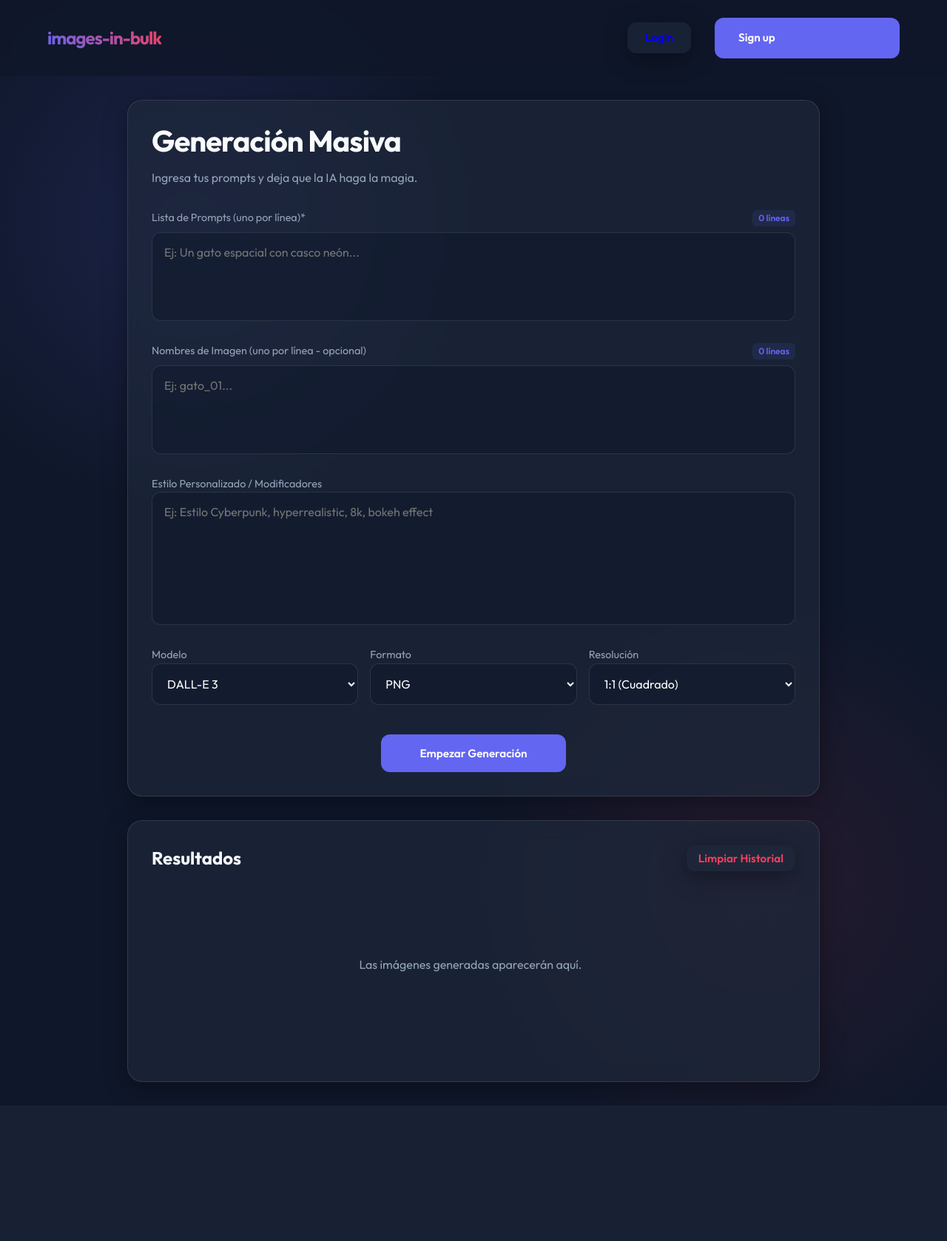
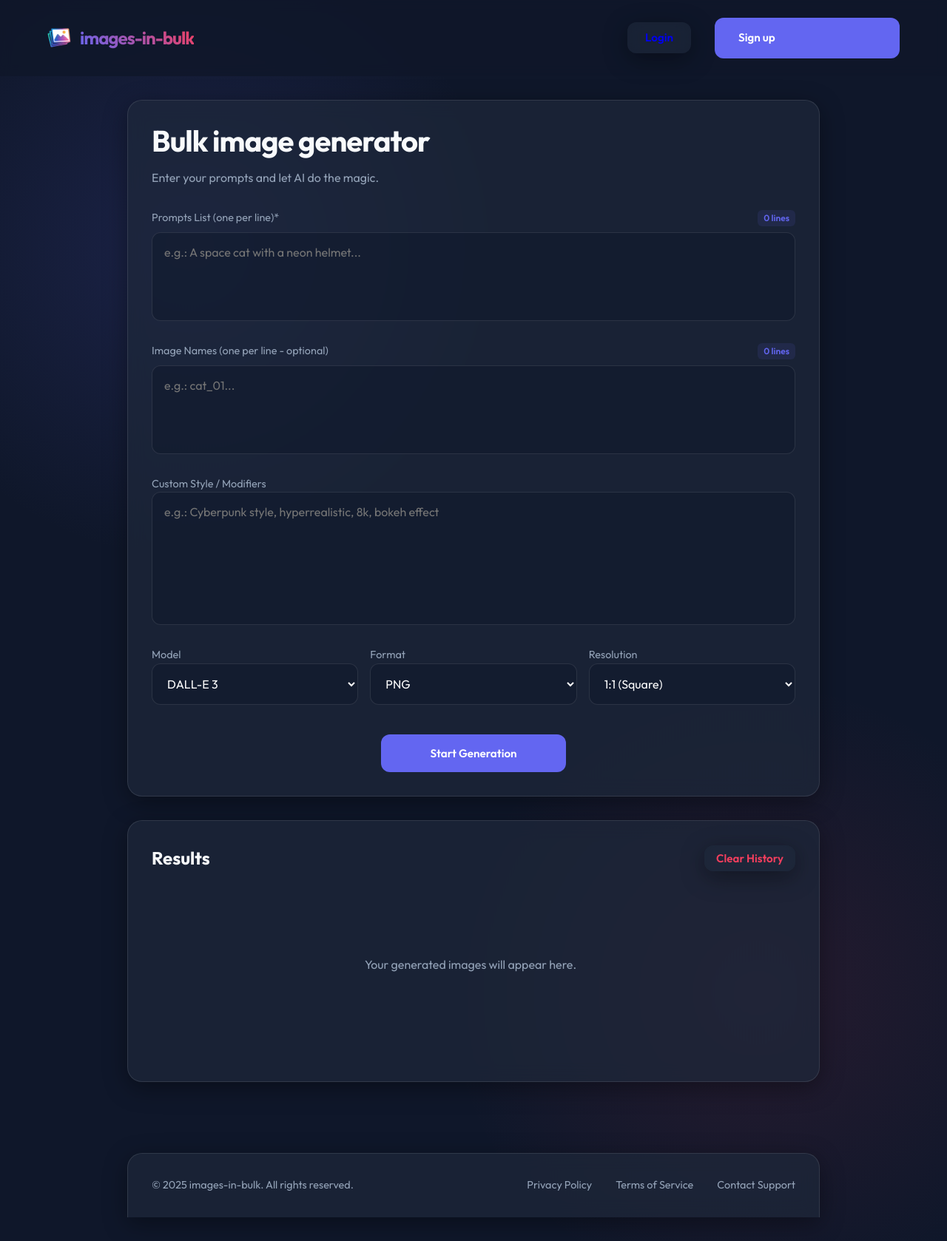
Before and after one commit to Diegoxo/images-in-bulk.com, a PHP site: page / in a window 1280 px wide. Shown: the whole page at 74% size. Before the commit the page ends 1488 px from the top, so only its background shows below. Run offline with PHP 8.4, Linux system fonts and the light colour scheme.

Commit message:
Agregue logo y favicon

```diff
--- a/assets/css/style.css
+++ b/assets/css/style.css
@@ -108,11 +108,23 @@ body {
 .logo {
     font-size: 1.5rem;
     font-weight: 700;
+    display: flex;
+    align-items: center;
+    gap: 12px;
+}
+
+.logo span {
     background: linear-gradient(45deg, var(--primary), var(--accent));
     background-clip: text;
     -webkit-background-clip: text;
     -webkit-text-fill-color: transparent;
     letter-spacing: -1px;
+}
+
+.logo img {
+    height: 32px;
+    width: auto;
+    object-fit: contain;
 }
 
 /* -------------------------------------------------------------------------- */
@@ -561,6 +573,60 @@ textarea::-webkit-scrollbar-thumb:hover,
     animation: fadeIn 1.2s cubic-bezier(0.16, 1, 0.3, 1) forwards;
 }
 
+/* -------------------------------------------------------------------------- */
+/* 11. FOOTER                                                                */
+/* -------------------------------------------------------------------------- */
+
+.footer {
+    margin-top: 4rem;
+    border-radius: var(--radius-lg) var(--radius-lg) 0 0;
+    border-bottom: none;
+}
+
+.footer-content {
+    max-width: 1000px;
+    margin: 0 auto;
+    padding: 2rem;
+    display: flex;
+    justify-content: space-between;
+    align-items: center;
+    flex-wrap: wrap;
+    gap: 1.5rem;
+}
+
+.footer-left p {
+    color: var(--text-muted);
+    font-size: 0.9rem;
+}
+
+.footer-right {
+    display: flex;
+    gap: 2rem;
+}
+
+.footer-right a {
+    color: var(--text-muted);
+    text-decoration: none;
+    font-size: 0.9rem;
+    transition: var(--transition-base);
+}
+
+.footer-right a:hover {
+    color: var(--primary);
+}
+
+@media (max-width: 768px) {
+    .footer-content {
+        flex-direction: column;
+        text-align: center;
+    }
+
+    .footer-right {
+        justify-content: center;
+        gap: 1rem;
+    }
+}
+
 .btn-spinner {
     width: 18px;
     height: 18px;
--- a/assets/js/generator.js
+++ b/assets/js/generator.js
@@ -23,7 +23,7 @@ document.addEventListener('DOMContentLoaded', async () => {
 
     const updateLineCount = (input, counter) => {
         const lines = input.value.split('\n').filter(line => line.trim() !== '').length;
-        counter.textContent = `${lines} ${lines === 1 ? 'línea' : 'líneas'}`;
+        counter.textContent = `${lines} ${lines === 1 ? 'line' : 'lines'}`;
     };
 
     promptsInput.addEventListener('input', () => updateLineCount(promptsInput, promptsCounter));
@@ -46,7 +46,7 @@ document.addEventListener('DOMContentLoaded', async () => {
 
             storedImages.forEach(img => {
                 const card = createPlaceholder(img.fileName, img.prompt);
-                updateCard(card, URL.createObjectURL(img.blob), 'Almacenado', false, img.fileName, img.prompt);
+                updateCard(card, URL.createObjectURL(img.blob), 'Stored', false, img.fileName, img.prompt);
 
                 if (img.isArchived === true) {
                     historyGrid.append(card);
@@ -68,10 +68,10 @@ document.addEventListener('DOMContentLoaded', async () => {
             if (hasCurrentResults) {
                 // Empty state is already replaced by innerHTML = ''
             } else {
-                imageGrid.innerHTML = '<div class="empty-state">Las imágenes generadas aparecerán aquí.</div>';
+                imageGrid.innerHTML = '<div class="empty-state">Your generated images will appear here.</div>';
             }
         } else {
-            imageGrid.innerHTML = '<div class="empty-state">Las imágenes generadas aparecerán aquí.</div>';
+            imageGrid.innerHTML = '<div class="empty-state">Your generated images will appear here.</div>';
         }
     };
 
@@ -81,7 +81,7 @@ document.addEventListener('DOMContentLoaded', async () => {
         await ImageStorage.clear();
 
         // Clean Results
-        imageGrid.innerHTML = '<div class="empty-state">Las imágenes generadas aparecerán aquí.</div>';
+        imageGrid.innerHTML = '<div class="empty-state">Your generated images will appear here.</div>';
         progressContainer.style.display = 'none';
         progressBar.style.width = '0%';
         generationCounter.style.display = 'none';
@@ -102,7 +102,7 @@ document.addEventListener('DOMContentLoaded', async () => {
     stopBtn.addEventListener('click', () => {
         isStopping = true;
         stopBtn.disabled = true;
-        stopBtn.textContent = 'Deteniendo...';
+        stopBtn.textContent = 'Stopping...';
     });
 
     form.addEventListener('submit', async (e) => {
@@ -117,7 +117,7 @@ document.addEventListener('DOMContentLoaded', async () => {
         const quality = 'standard';
         const style_choice = 'vivid';
 
-        if (prompts.length === 0) return alert('Ingresa al menos un prompt');
+        if (prompts.length === 0) return alert('Please enter at least one prompt');
 
         // IMPORTANT: Move current results to history in DB and UI ONLY on Start
         try {
@@ -154,11 +154,11 @@ document.addEventListener('DOMContentLoaded', async () => {
         downloadBtn.classList.add('hidden-btn');
         stopBtn.style.display = 'block';
         stopBtn.disabled = false;
-        stopBtn.textContent = 'Detener';
+        stopBtn.textContent = 'Stop';
 
         // Button state during generation
         generateBtn.disabled = true;
-        generateBtn.textContent = 'Generando...';
+        generateBtn.textContent = 'Generating...';
 
         const total = prompts.length;
         let completed = 0;
@@ -171,7 +171,7 @@ document.addEventListener('DOMContentLoaded', async () => {
                 cancelMsg.style.textAlign = 'center';
                 cancelMsg.style.color = 'var(--accent)';
                 cancelMsg.style.gridColumn = '1/-1';
-                cancelMsg.textContent = 'Generación detenida por el usuario.';
+                cancelMsg.textContent = 'Generation stopped by user.';
                 imageGrid.append(cancelMsg);
                 break;
             }
@@ -207,7 +207,7 @@ document.addEventListener('DOMContentLoaded', async () => {
 
                         // CREATE AND SHOW CARD ONLY WHEN READY
                         const card = createPlaceholder(currentName, originalPrompt);
-                        updateCard(card, URL.createObjectURL(blob), 'Completado', false, currentName, originalPrompt);
+                        updateCard(card, URL.createObjectURL(blob), 'Completed', false, currentName, originalPrompt);
                         imageGrid.append(card);
 
                     } catch (corsErr) {
@@ -217,7 +217,7 @@ document.addEventListener('DOMContentLoaded', async () => {
                         await ImageStorage.saveImage(blob, currentName, originalPrompt);
 
                         const card = createPlaceholder(currentName, originalPrompt);
-                        updateCard(card, URL.createObjectURL(blob), 'Completado', false, currentName, originalPrompt);
+                        updateCard(card, URL.createObjectURL(blob), 'Completed', false, currentName, originalPrompt);
                         imageGrid.append(card);
                     }
                 } else {
@@ -227,7 +227,7 @@ document.addEventListener('DOMContentLoaded', async () => {
                 }
             } catch (err) {
                 const card = createPlaceholder(currentName, originalPrompt);
-                updateCard(card, null, 'Error de red', true, currentName, originalPrompt);
+                updateCard(card, null, 'Network error', true, currentName, originalPrompt);
                 imageGrid.append(card);
             }
 
@@ -241,7 +241,7 @@ document.addEventListener('DOMContentLoaded', async () => {
 
         // Reset button and hide progress
         generateBtn.disabled = false;
-        generateBtn.innerHTML = 'Empezar Generación';
+        generateBtn.innerHTML = 'Start Generation';
         progressContainer.style.display = 'none';
 
         // Remove spinner
@@ -274,7 +274,7 @@ document.addEventListener('DOMContentLoaded', async () => {
         // Only download images that ARE archived
         const historyImages = images.filter(img => img.isArchived === true);
 
-        if (historyImages.length === 0) return alert('No hay imágenes en el historial');
+        if (historyImages.length === 0) return alert('No images in history');
 
         historyImages.forEach((img) => {
             zip.file(img.fileName, img.blob);
@@ -295,7 +295,7 @@ document.addEventListener('DOMContentLoaded', async () => {
                 <div class="placeholder-content">
                     <div class="spinner"></div>
                 </div>
-                <div class="status">Generando...</div>
+                <div class="status">Generating...</div>
             </div>
             <div class="card-info">
                 <div class="image-name-tag">${name}</div>
@@ -326,7 +326,7 @@ document.addEventListener('DOMContentLoaded', async () => {
         // Si no hay error, renderizamos la imagen limpia con el botón de descarga y su etiqueta de nombre
         card.innerHTML = `
             <div class="img-wrapper">
-                <button class="btn-download-single" title="Descargar imagen">
+                <button class="btn-download-single" title="Download image">
                     <svg viewBox="0 0 24 24" fill="none" stroke="currentColor" stroke-width="2" stroke-linecap="round" stroke-linejoin="round"><path d="M21 15v4a2 2 0 0 1-2 2H5a2 2 0 0 1-2-2v-4"></path><polyline points="7 10 12 15 17 10"></polyline><line x1="12" y1="15" x2="12" y2="3"></line></svg>
                 </button>
                 <img src="${imgUrl}" alt="Generated Image" class="fade-img">
--- a/index.php
+++ b/index.php
@@ -1,16 +1,20 @@
 <!DOCTYPE html>
-<html lang="es">
+<html lang="en">
 
 <head>
     <meta charset="UTF-8">
     <meta name="viewport" content="width=device-width, initial-scale=1.0">
-    <title>Images-In-Bulk | IA Image Batch Generator</title>
+    <title>Images-In-Bulk | AI Image Batch Generator</title>
+    <link rel="icon" type="image/x-icon" href="assets/img/favicon.ico">
     <link rel="stylesheet" href="assets/css/style.css">
 </head>
 
 <body>
     <nav>
-        <div class="logo">images-in-bulk</div>
+        <div class="logo">
+            <img src="assets/img/bulk-image-generator-logo.avif" alt="bulk-image-generator-bulk logo" height="32">
+            <span>images-in-bulk</span>
+        </div>
         <div class="nav-links">
             <a href="#" class="btn-auth glass">Login</a>
             <a href="#" class="btn-auth btn-primary">Sign up</a>
@@ -20,35 +24,35 @@
     <main class="container">
         <!-- Input Section -->
         <section class="glass animate-fade section-card">
-            <h1 class="section-title">Generación Masiva</h1>
-            <p class="subtitle">Ingresa tus prompts y deja que la IA haga la magia.</p>
+            <h1 class="section-title">Bulk image generator</h1>
+            <p class="subtitle">Enter your prompts and let AI do the magic.</p>
 
             <form id="generator-form">
                 <div class="form-group">
                     <div class="label-with-counter">
-                        <label for="prompts">Lista de Prompts (uno por línea)*</label>
-                        <span id="prompts-count" class="line-counter">0 líneas</span>
+                        <label for="prompts">Prompts List (one per line)*</label>
+                        <span id="prompts-count" class="line-counter">0 lines</span>
                     </div>
-                    <textarea id="prompts" placeholder="Ej: Un gato espacial con casco neón..." required></textarea>
+                    <textarea id="prompts" placeholder="e.g.: A space cat with a neon helmet..." required></textarea>
                 </div>
 
                 <div class="form-group">
                     <div class="label-with-counter">
-                        <label for="filenames">Nombres de Imagen (uno por línea - opcional)</label>
-                        <span id="filenames-count" class="line-counter">0 líneas</span>
+                        <label for="filenames">Image Names (one per line - optional)</label>
+                        <span id="filenames-count" class="line-counter">0 lines</span>
                     </div>
-                    <textarea id="filenames" placeholder="Ej: gato_01..."></textarea>
+                    <textarea id="filenames" placeholder="e.g.: cat_01..."></textarea>
                 </div>
 
                 <div class="form-group">
-                    <label for="custom_style">Estilo Personalizado / Modificadores</label>
+                    <label for="custom_style">Custom Style / Modifiers</label>
                     <textarea id="custom_style"
-                        placeholder="Ej: Estilo Cyberpunk, hyperrealistic, 8k, bokeh effect"></textarea>
+                        placeholder="e.g.: Cyberpunk style, hyperrealistic, 8k, bokeh effect"></textarea>
                 </div>
 
                 <div class="config-grid">
                     <div class="form-group">
-                        <label>Modelo</label>
+                        <label>Model</label>
                         <select id="model">
                             <option value="dall-e-3" selected>DALL-E 3</option>
                             <option value="gpt-image-1.5">GPT Image 1.5</option>
@@ -56,16 +60,16 @@
                         </select>
                     </div>
                     <div class="form-group">
-                        <label>Formato</label>
+                        <label>Format</label>
                         <select id="format">
                             <option value="png">PNG</option>
                             <option value="jpg">JPG</option>
                         </select>
                     </div>
                     <div class="form-group">
-                        <label>Resolución</label>
+                        <label>Resolution</label>
                         <select id="resolution">
-                            <option value="1:1">1:1 (Cuadrado)</option>
+                            <option value="1:1">1:1 (Square)</option>
                             <option value="16:9">16:9 (Horizontal)</option>
                             <option value="9:16">9:16 (Vertical)</option>
                         </select>
@@ -74,10 +78,10 @@
 
                 <div class="btn-group-vertical">
                     <button type="submit" id="generate-btn" class="btn-auth btn-primary generate-main-btn">
-                        Empezar Generación
+                        Start Generation
                     </button>
                     <button type="button" id="stop-btn" class="btn-auth glass btn-stop">
-                        Detener
+                        Stop
                     </button>
                 </div>
             </form>
@@ -88,11 +92,11 @@
             <div class="glass animate-fade section-card">
                 <div class="results-header">
                     <div class="header-left">
-                        <h2 style="font-size: 1.5rem;">Resultados</h2>
+                        <h2 style="font-size: 1.5rem;">Results</h2>
                         <span id="generation-counter" class="counter-badge">0 / 0</span>
                     </div>
                     <div class="header-right">
-                        <button id="clear-gallery" class="btn-auth glass btn-clear">Limpiar Historial</button>
+                        <button id="clear-gallery" class="btn-auth glass btn-clear">Clear History</button>
                     </div>
                 </div>
 
@@ -103,13 +107,13 @@
                 <div id="image-grid" class="image-grid">
                     <!-- Images will appear here -->
                     <div class="empty-state">
-                        Las imágenes generadas aparecerán aquí.
+                        Your generated images will appear here.
                     </div>
                 </div>
 
                 <div class="btn-group download-area">
                     <button id="download-zip" class="btn-auth btn-primary hidden-btn">
-                        Descargar Lote Completo (ZIP)
+                        Download Full Batch (ZIP)
                     </button>
                 </div>
             </div>
@@ -119,24 +123,36 @@
         <section id="history-section" class="preview-area hidden-btn">
             <div class="glass animate-fade section-card">
                 <div class="results-header">
-                    <h2 style="font-size: 1.5rem;">Generaciones Anteriores</h2>
+                    <h2 style="font-size: 1.5rem;">Previous Generations</h2>
                 </div>
                 <div id="history-grid" class="image-grid">
                     <!-- Past images will be moved here -->
                 </div>
                 <div class="btn-group download-area">
                     <button id="download-zip-history" class="btn-auth btn-primary hidden-btn">
-                        Descargar Historial Completo (ZIP)
+                        Download Complete History (ZIP)
                     </button>
                 </div>
             </div>
         </section>
-    </main>
+        <!-- Footer -->
+        <footer class="footer glass">
+            <div class="footer-content">
+                <div class="footer-left">
+                    <p>&copy; 2025 images-in-bulk. All rights reserved.</p>
+                </div>
+                <div class="footer-right">
+                    <a href="#">Privacy Policy</a>
+                    <a href="#">Terms of Service</a>
+                    <a href="#">Contact Support</a>
+                </div>
+            </div>
+        </footer>
 
-    <!-- Libs -->
-    <script src="https://cdnjs.cloudflare.com/ajax/libs/jszip/3.10.1/jszip.min.js"></script>
-    <script src="assets/js/storage.js"></script>
-    <script src="assets/js/generator.js"></script>
+        <!-- Libs -->
+        <script src="https://cdnjs.cloudflare.com/ajax/libs/jszip/3.10.1/jszip.min.js"></script>
+        <script src="assets/js/storage.js"></script>
+        <script src="assets/js/generator.js"></script>
 </body>
 
 </html>
```
Also changed, not shown: assets/img/bulk-image-generator-logo.avif (added), assets/img/favicon.ico (added).
